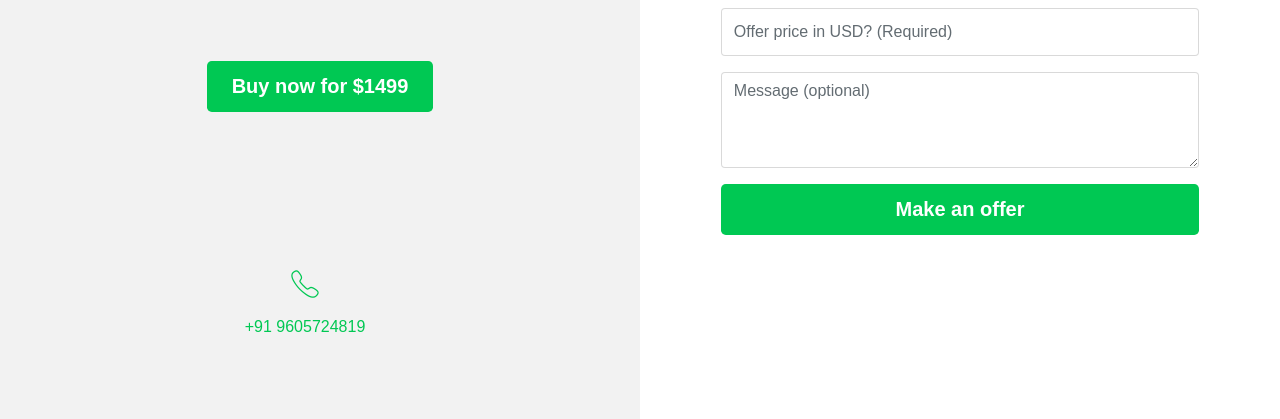
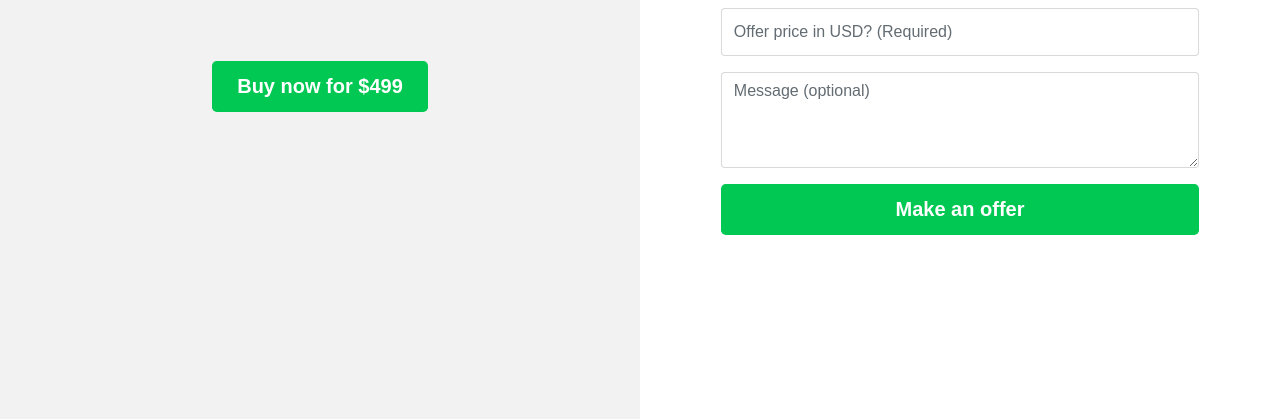
Before and after one commit to buydomainnsell/domain1, a plain HTML site: page index.html in a window 1280 px wide. Shown: the part 381-800 px from the top of the page. Drawn offline with nearby package versions, Linux system fonts and the light colour scheme; a web font is replaced by a local one.

Commit message:
Update index.html

```diff
--- a/index.html
+++ b/index.html
@@ -2,7 +2,7 @@
 <html lang="en">
 <head>
     <meta charset="utf-8">
-    <title>Sales Inquery || [Your Domain]</title>
+    <title>Sales Inquery</title>
     <meta name="viewport" content="width=device-width, initial-scale=1.0">
     <link rel="stylesheet" href="https://maxcdn.bootstrapcdn.com/bootstrap/4.0.0-alpha.6/css/bootstrap.min.css">
     <link rel="stylesheet" href="https://cdnjs.cloudflare.com/ajax/libs/animate.css/3.5.2/animate.min.css">
@@ -28,15 +28,15 @@
                     </p>
                     <div class="pt-5">
                         <label for="name">
-                            <a class="btn text-white bg-green btn-lg">Buy now for $1499</a>
+                            <a class="btn text-white bg-green btn-lg">Buy now for $499</a>
                         </label>
                     </div>
-                    <div class="row d-md-flex text-center justify-content-center text-primary action-icons">
+<!--                     <div class="row d-md-flex text-center justify-content-center text-primary action-icons">
                         <div class="col-sm-4">
                             <p><em class="ion-ios-telephone-outline icon-md"></em></p>
                             <p class="lead"><a href="tel:+919605724819">+91 9605724819</a></p>
                         </div>
-                    </div>
+                    </div> -->
                 </div>
             </div>
             <div class="col-sm-6 offset-sm-6">
```
